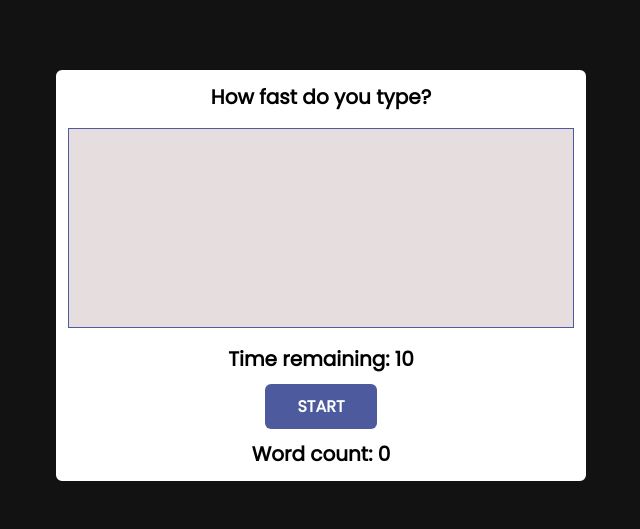
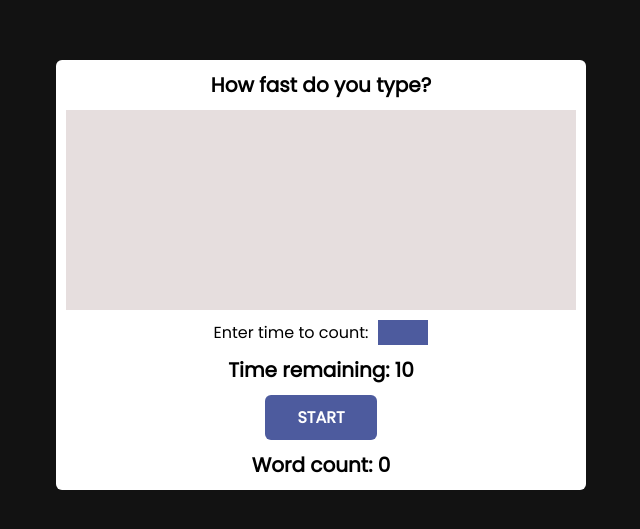
Before and after one commit to vujadin95/speed-typing-game, a React (Vite) app: page / in a window 1280 px wide. Shown: the part 125-654 px from the top of the page, without its empty margins (319-959 px from the left). Built offline with nearby package versions, Linux system fonts and the light colour scheme.

Commit message:
added time input if needed

```diff
--- a/src/App.jsx
+++ b/src/App.jsx
@@ -1,6 +1,10 @@
 import useCountingWords from "./useCountingWords";
+import { useState, useRef, useEffect } from "react";
 
 function App() {
+  const [userTime, setUserTime] = useState("");
+  const timeInputRef = useRef(null);
+
   const {
     textareaRef,
     text,
@@ -9,8 +13,18 @@ function App() {
     timeRemaining,
     startGame,
     wordCount,
-  } = useCountingWords();
+  } = useCountingWords(userTime ? userTime : 10);
 
+  useEffect(() => {
+    setUserTime("");
+  }, [isTimeCounting]);
+
+  function handleKeyDown(e) {
+    ["e", "E", "+", "-"].includes(e.key) && e.preventDefault();
+    if (e.key === "Enter" && !isTimeCounting) {
+      timeInputRef.current.focus();
+    }
+  }
   return (
     <div className="main-content">
       <h1>How fast do you type?</h1>
@@ -21,8 +35,24 @@ function App() {
         onChange={(e) => setText(e.target.value)}
         disabled={!isTimeCounting}
       />
+      <div className="user-time">
+        <p>Enter time to count: </p>
+        <input
+          onPaste={(e) => {
+            e.preventDefault();
+            return false;
+          }}
+          disabled={isTimeCounting}
+          className="time-test"
+          type="number"
+          name={userTime}
+          value={userTime}
+          onKeyDown={(e) => handleKeyDown(e)}
+          onChange={(e) => setUserTime(e.target.value)}
+        />
+      </div>
       <h4>Time remaining: {timeRemaining}</h4>
-      <button disabled={isTimeCounting} onClick={startGame}>
+      <button ref={timeInputRef} disabled={isTimeCounting} onClick={startGame}>
         START
       </button>
       <h1>Word count: {wordCount}</h1>
--- a/src/index.css
+++ b/src/index.css
@@ -10,8 +10,6 @@
   --enabled-background-color: #4d5b9e;
   --light-color: #fff;
   --disabled-background: #d8cccca2;
-  /* #94D7A2 */
-  /* #D6D8F5 */
 }
 
 html {
@@ -36,7 +34,6 @@ body {
 
 .main-content {
   width: 100%;
-  border: 2px solid white;
   border-radius: 6px;
   background-color: var(--light-color);
   padding: 1em;
@@ -46,28 +43,54 @@ body {
   justify-content: center;
 }
 
-textarea {
-  width: 100%;
-  resize: none;
-  height: 200px;
-  margin: 1em 0;
+.user-time {
+  display: flex;
+  align-items: center;
+  gap: 1em;
+  margin-bottom: 1em;
+}
+
+.user-time p {
+  font-size: 1.6rem;
+}
+
+.time-test {
+  width: 50px;
   font-family: inherit;
   font-size: 1.6rem;
-  padding: 0.5em;
+  text-align: center;
+  border: none;
   background-color: var(--enabled-background-color);
   color: var(--light-color);
-  border: 1px solid var(--enabled-background-color);
 }
 
+.time-test:focus,
 textarea:focus {
   outline: none;
 }
 
-textarea:disabled {
-  background-color: var(--disabled-background);
-  color: #121212;
-  font-weight: 700;
-  cursor: not-allowed;
+input::-webkit-outer-spin-button,
+input::-webkit-inner-spin-button {
+  -webkit-appearance: none;
+  margin: 0;
+}
+
+input[type=number] {
+  -moz-appearance: textfield;
+}
+
+
+textarea {
+  width: 100%;
+  resize: none;
+  min-height: 200px;
+  margin: 0.5em 0;
+  font-family: inherit;
+  font-size: 2rem;
+  padding: 0.5em;
+  background-color: var(--enabled-background-color);
+  color: var(--light-color);
+  border: none;
 }
 
 h1 {
@@ -93,7 +116,10 @@ button {
   margin-bottom: 0.625em;
 }
 
-button:disabled {
+button:disabled,
+textarea:disabled,
+.time-test:disabled {
   background-color: var(--disabled-background);
   cursor: not-allowed;
+  color: #121212;
 }
```
